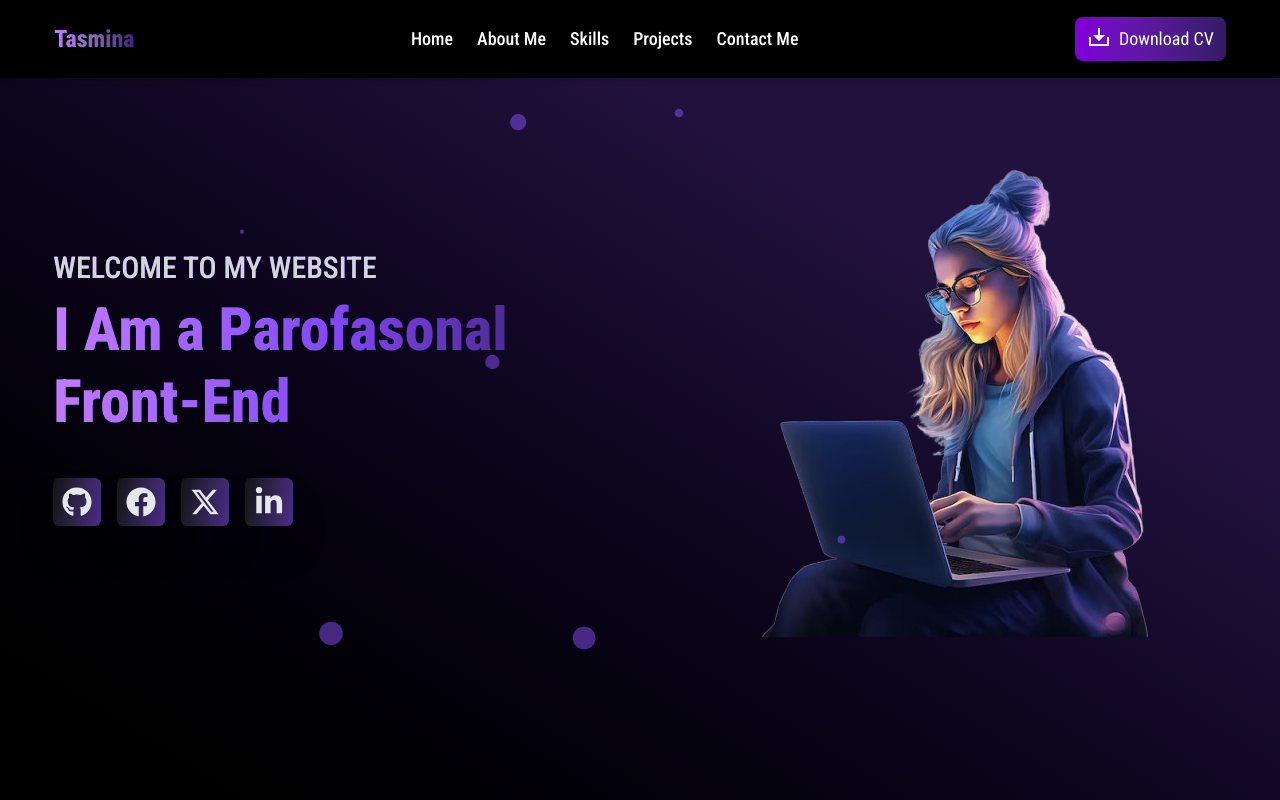
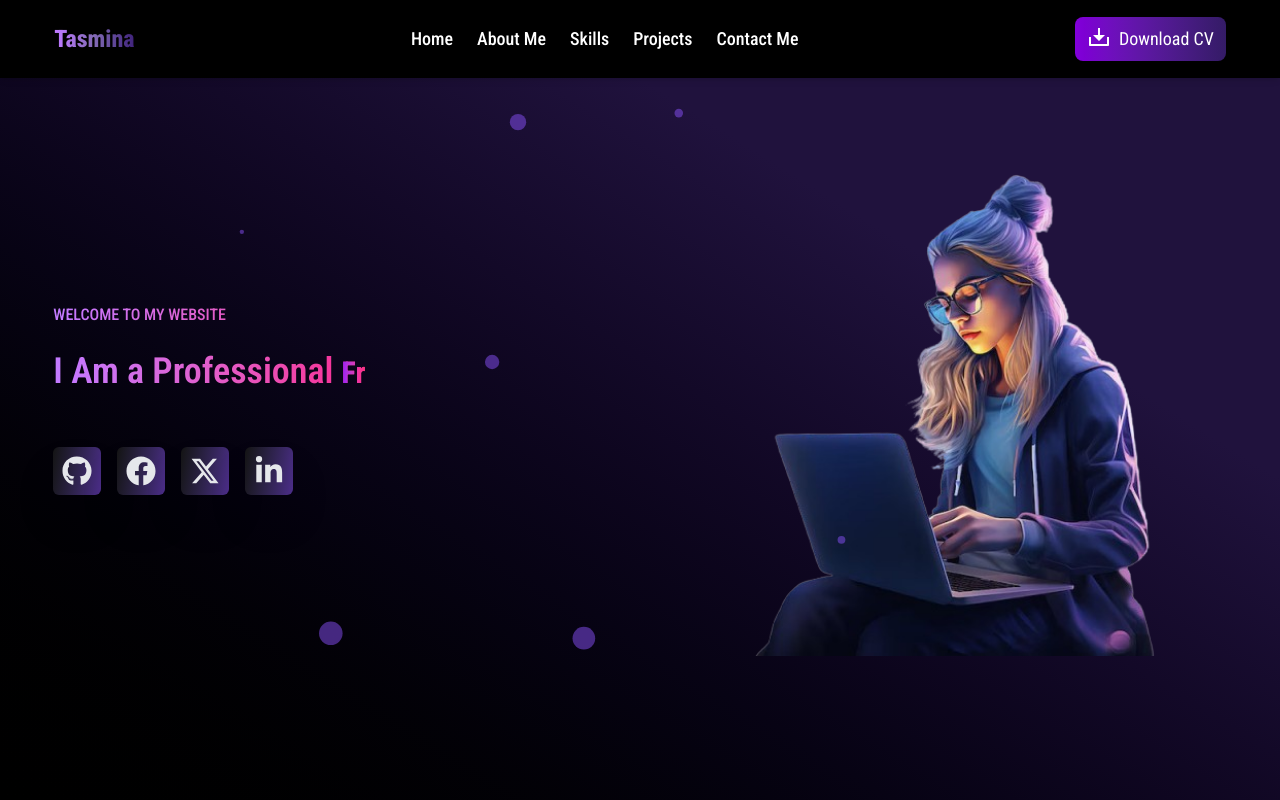
Before and after one commit to wptasmina/tasmi-portfolio, a React app: page / in a window 1280 px wide. Shown: the top 800 px of the page. Built offline with nearby package versions, Linux system fonts and the light colour scheme; the HTML template or start-up script is replaced by a standard one.

Commit message:
React-simple-typewriter use

```diff
--- a/package.json
+++ b/package.json
@@ -16,6 +16,7 @@
     "aos": "^2.3.4",
     "framer-motion": "^12.4.2",
     "lottie-react": "^2.4.1",
+    "morgan": "^1.10.0",
     "react": "^18.3.1",
     "react-dom": "^18.3.1",
     "react-helmet": "^6.1.0",
@@ -24,8 +25,8 @@
     "react-pdf": "^9.2.1",
     "react-redux": "^9.2.0",
     "react-router-dom": "^7.1.5",
+    "react-simple-typewriter": "^5.0.1",
     "react-toastify": "^11.0.3",
-    "react-type-animation": "^3.2.0",
     "tailwindcss": "^4.0.3",
     "tanstack": "^1.0.0",
     "tsparticles": "^3.8.1"
--- a/src/components/BannerText.jsx
+++ b/src/components/BannerText.jsx
@@ -1,48 +1,52 @@
-
 import heroImg from '../assets/model.png'
-import { TypeAnimation } from 'react-type-animation';
-import SocileIcon from './SocileIcon';
-// import ParticlesBg from './Particles/ParticlesBg';
+import { Typewriter } from 'react-simple-typewriter'
+import SocileIcon from './SocileIcon'
 
 export default function BannerText() {
   return (
     <>
+      <div className='w-11/12 mx-auto pt-16 grid md:grid-cols-2 grid-cols-1 justify-center items-center gap-8'>
 
-    <div className='w-11/12 mx-auto pt-15 grid md:grid-cols-2 grid-cols-1 justify-center items-center gap-8'>
+        {/* Text Section */}
+        <div className='py-10 w-full'>
 
-      <div className='bg-black py-10 md:text-3xl w-full text-md font-extrabold bg-gradient-to-r from-purple-400 via-[#8047f3] to-[#311960] bg-clip-text text-transparent '>
-        <div className='mb-2'>
-            <h2 className='font-medium  text-md text-gray-300'>WELCOME TO MY WEBSITE</h2>
+          {/* Welcome Message */}
+          <h2 className='text-md font-medium bg-gradient-to-r from-purple-400 via-pink-500 to-red-500 bg-clip-text text-transparent mb-2'>
+            WELCOME TO MY WEBSITE
+          </h2>
+
+          {/* Main Heading with Typewriter */}
+          <h1 className="py-4 text-2xl md:text-4xl font-semibold bg-gradient-to-r from-purple-400 via-pink-500 to-red-500 bg-clip-text text-transparent">
+            I Am a Professional{' '}
+            <span className="block md:inline md:text-3xl text-2xl bg-gradient-to-r from-purple-600 via-pink-500 to-red-500 bg-clip-text text-transparent font-bold">
+              <Typewriter
+                words={['Programmer', 'Front-End Developer', 'MERN Stack Developer', 'Web Designer!']}
+                loop={5}
+                cursor
+                cursorStyle='_'
+                typeSpeed={70}
+                deleteSpeed={50}
+                delaySpeed={1000}
+              />
+            </span>
+          </h1>
+
+          {/* Social Icons */}
+          <SocileIcon />
         </div>
 
-      <TypeAnimation
-      sequence={[
+        {/* Hero Image */}
+        <div className='flex justify-center items-center'>
+          <img
+            data-aos="fade-up"
+            data-aos-duration="2000"
+            src={heroImg}
+            alt="avatar"
+            className='w-full max-w-sm md:max-w-md'
+          />
+        </div>
 
-        "I Am a Parofasonal Programmer",
-        3000,
-        "I Am a Parofasonal Front-End developer",
-        3000,
-        "I Am a Parofasonal Web Designer",
-        3000,
-        "I Am a Parofasonal MERN-Stack Developer",
-        3000
-      ]}
-      wrapper="span"
-      speed={50}
-      style={{ fontSize: '2em', display: 'inline-block' }}
-      repeat={Infinity}
-    />
-
-      <SocileIcon />
-
-    </div>
-
-      <div className='block items-center mx-auto'>
-        <img  data-aos="fade-up"
-          data-aos-duration="2000" src={heroImg} className='w-full items-end ring-0' alt="avata" />
       </div>
-
-    </div>
     </>
   )
 }
--- a/src/index.css
+++ b/src/index.css
@@ -11,6 +11,9 @@ body{
     font-family: "Roboto Condensed", serif;
     /* overflow: hidden; */
 }
+.gradient-text {
+    @apply bg-gradient-to-r from-purple-400 via-pink-500 to-red-500  bg-clip-text text-transparent font-bold;
+  }
 /* .radial-gradient {
     background: radial-gradient(circle at 50% 0%, rgba(250, 250, 250, 0.05) 0%, transparent 60%), rgba(15, 15, 15, 1);
 }
```
Also changed, not shown: 1 other file (tests, documents, lock files or other folders).
